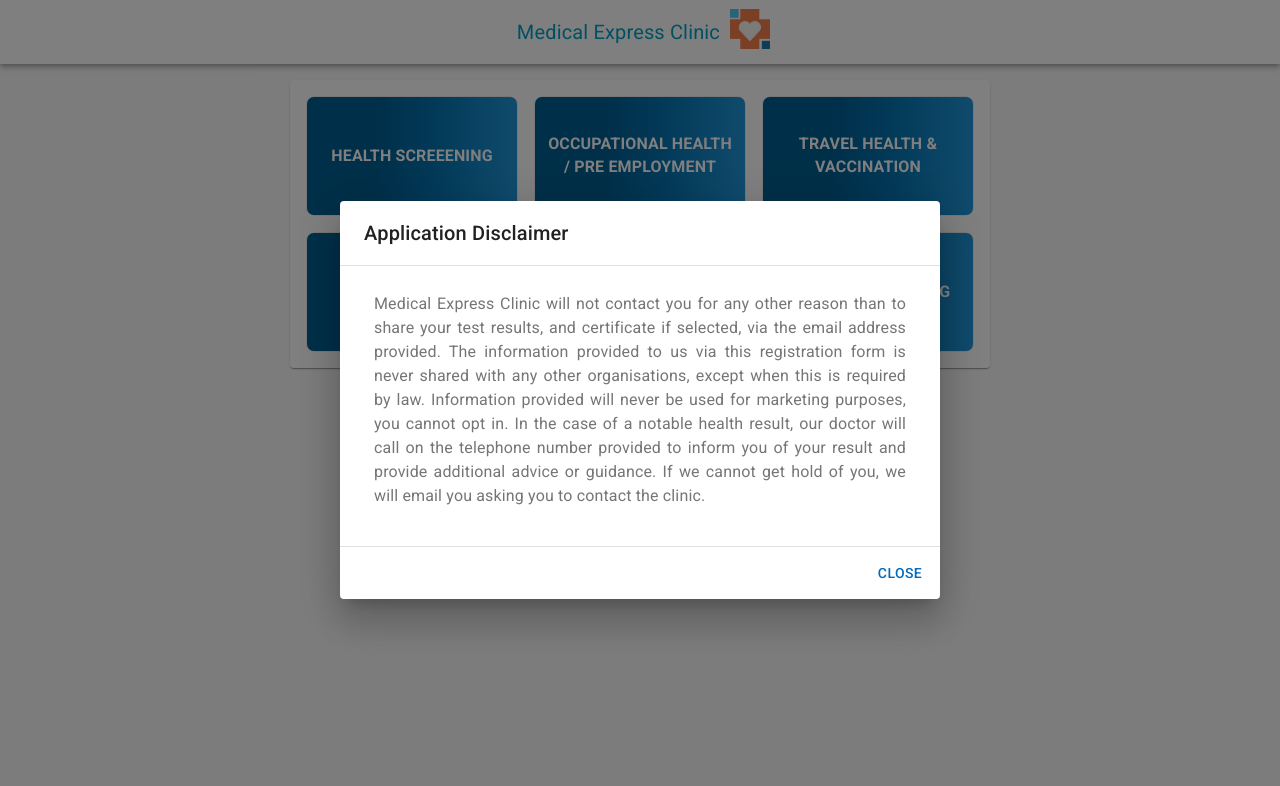
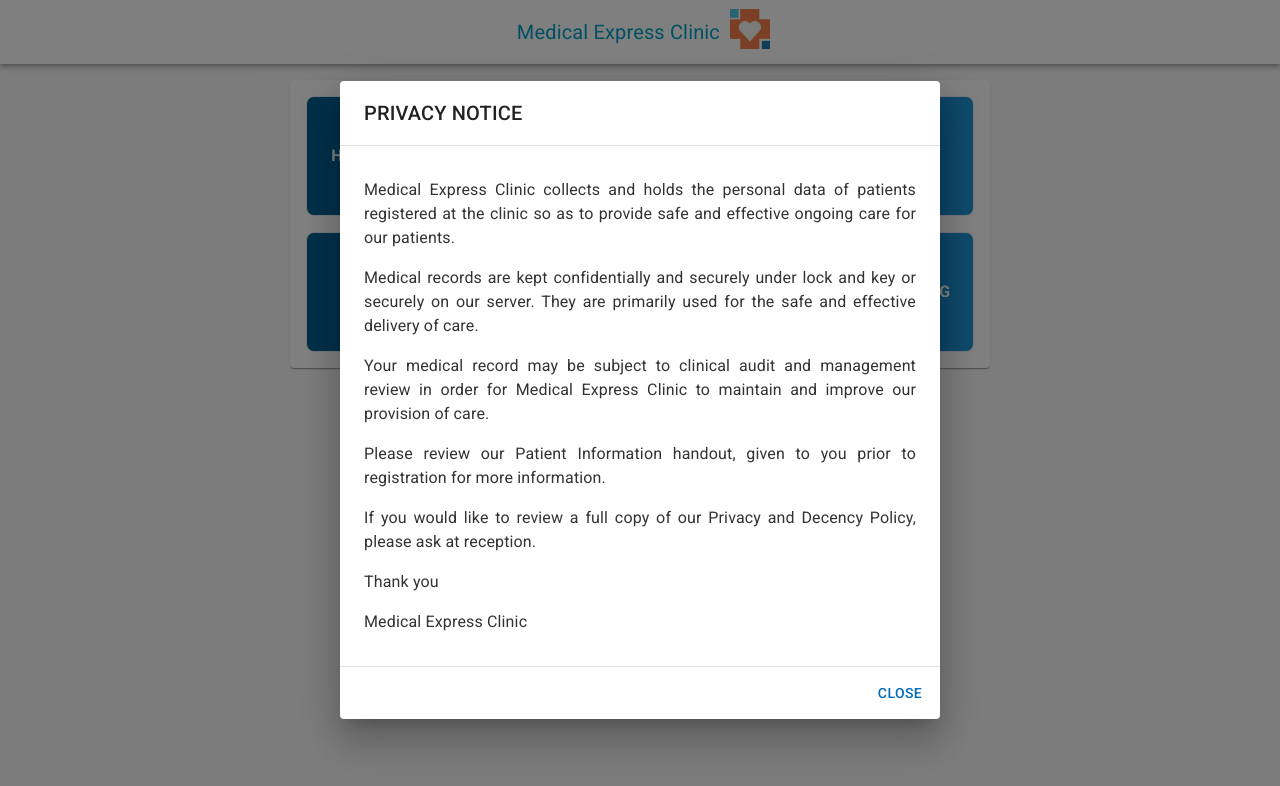
Before and after one commit to mjabdi/screening-booking-ui, a React (Create React App) app: page / in a window 1280 px wide. Both pictures are taken after a click on the button "PRIVACY". Shown: the top 786 px of the page. Built offline with nearby package versions, Linux system fonts and the light colour scheme.

Commit message:
update privacy

```diff
--- a/src/ResultsForm.js
+++ b/src/ResultsForm.js
@@ -67,14 +67,14 @@
             />
 
             <Typography variant="h5" gutterBottom>
-              Thank you for your Booking.
+              Thank You for Your Appoinment Request.
             </Typography>
             <br />
             <Typography variant="subtitle1">
                 Your booking number is{" "}
               <span className={classes.bold}>{`"${state.ref}"`}</span>.
-              <p>
-                The Date and Time you have selected is not guaranteed, and might need to be re-arranged. We will review your request and arrange the neccessary actions. We will get back to you soon (via email or sms/phone call) to confirm the appointment.
+              <p style={{textAlign:"justify", fontWeight:"500"}}>
+              Thank you for requesting an appointment, due to the comprehensive nature of the medical, we need to arrange some of the services prior to confirmation. As such, the Date and Time you have selected is not yet confirmed, however we will make arrangements as close to your requested dates and times as possible, the vast majority of patients are seen at their selected time or with an hours flexibility. We will get back to you very soon via email or telephone to finalise your booking.
               </p>
             </Typography>
           </React.Fragment>
--- a/src/WelcomeForm.js
+++ b/src/WelcomeForm.js
@@ -301,7 +301,7 @@
           aria-describedby="scroll-dialog-description"
         >
           <DialogTitle id="scroll-dialog-title">
-            Application Disclaimer
+              PRIVACY NOTICE
           </DialogTitle>
           <DialogContent dividers={scroll === "paper"}>
             <DialogContentText
@@ -309,18 +309,29 @@
               ref={descriptionElementRef}
               tabIndex={-1}
             >
-              <div style={{ textAlign: "justify", padding: "10px" }}>
-              Medical Express Clinic will not contact you for any other reason
-                than to share your test results, and certificate if selected,
-                via the email address provided. The information provided to us
-                via this registration form is never shared with any other
-                organisations, except when this is required by law. Information
-                provided will never be used for marketing purposes, you cannot
-                opt in. In the case of a notable health result, our doctor will
-                call on the telephone number provided to inform you of your
-                result and provide additional advice or guidance. If we cannot
-                get hold of you, we will email you asking you to contact the
-                clinic.
+              <div style={{ textAlign: "justify", padding: "0px", color:"#333" }}>
+                <p>
+                  Medical Express Clinic collects and holds the personal data of patients registered at the clinic so as to provide safe and effective ongoing care for our patients.
+                </p>
+                <p>
+                  Medical records are kept confidentially and securely under lock and key or securely on our server. They are primarily used for the safe and effective delivery of care.
+                </p>
+                <p>
+                  Your medical record may be subject to clinical audit and management review in order for Medical Express Clinic to maintain and improve our provision of care.
+                </p>
+                <p>
+                  Please review our Patient Information handout, given to you prior to registration for more information.
+                </p>
+                <p>
+                  If you would like to review a full copy of our Privacy and Decency Policy, please ask at reception.
+                </p>
+                <p>
+                  Thank you
+                </p>
+                <p>
+                  Medical Express Clinic
+                </p>
+
               </div>
             </DialogContentText>
           </DialogContent>
```
